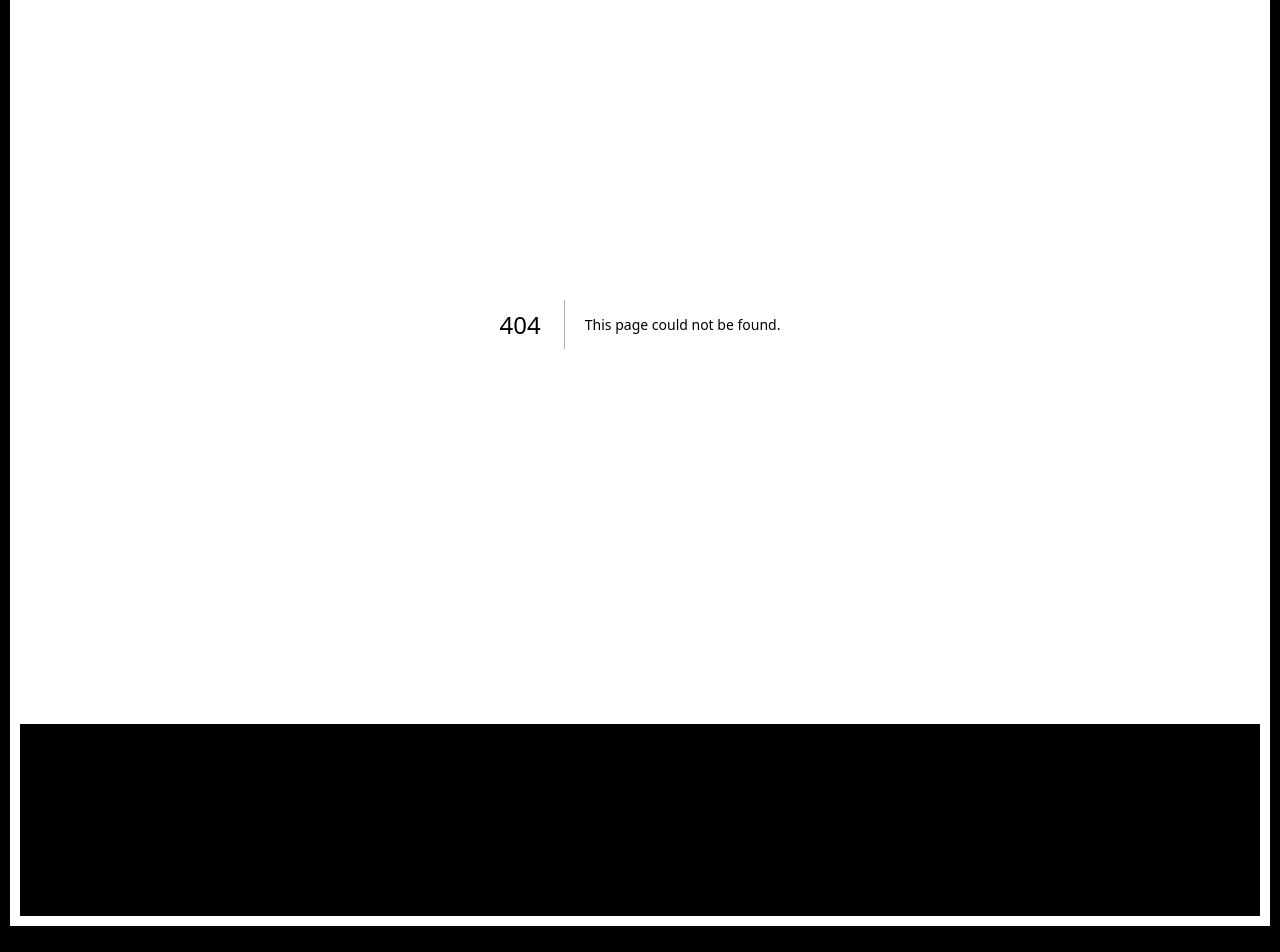
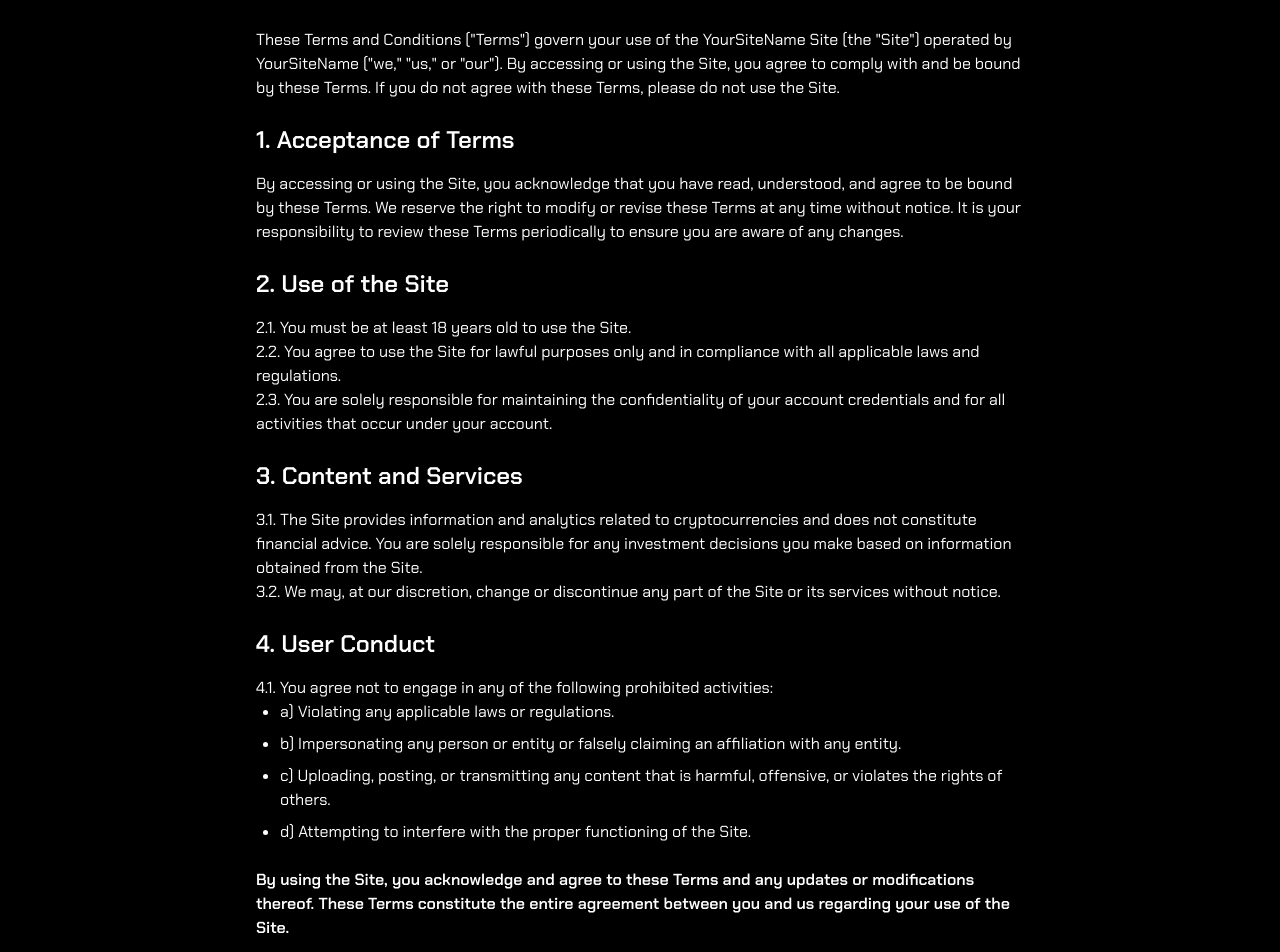
Before and after one commit to hexgeta/lim-real, a Next.js app: page /terms-and-conditions in a window 1280 px wide. Before the commit this address had no page. Shown: the part 140-1092 px from the top of the page. Built offline with nearby package versions, Linux system fonts and the light colour scheme.

Commit message:
Your descriptive commit message

```diff
--- a/components/Footer.tsx
+++ b/components/Footer.tsx
@@ -8,31 +8,30 @@ const Footer = () => {
         <div className="col-span-1">
           <h3 className="text-lg font-semibold mb-2">LOOKINTOMAXI 2024</h3>
           <p className="text-sm">Donation address:</p>
-          <p className="text-sm break-all">0x1F12DAE5450522b445Fe1882C4F8D2Cf67B38a43</p>
+          <p className="text-sm break-all text-[rgb(153,153,153)] hover:text-gray-300 cursor-pointer" onClick={() => navigator.clipboard.writeText('0x1F12DAE5450522b445Fe1882C4F8D2Cf67B38a43')}>
+            0x1F12DAE5450522b445Fe1882C4F8D2Cf67B38a43
+          </p>
         </div>
         <div className="col-span-1">
-          <h3 className="text-lg font-semibold mb-2">More stats</h3>
+          <h3 className="text-lg font-semibold mb-2">More charts</h3>
           <ul className="text-sm space-y-1">
-            <li><Link href="/">Vs solo</Link></li>
-            <li><Link href="/">Ended stakes</Link></li>
-            <li><Link href="/">ETH vs PLS gas</Link></li>
-            <li><Link href="/">Prices</Link></li>
+            <li><Link href="/vs-hex" className="text-[rgb(153,153,153)] hover:text-gray-300">BTC vs ETH vs HEX</Link></li>
+            <li><Link href="/hex-gains" className="text-[rgb(153,153,153)] hover:text-gray-300">HEX Xs</Link></li>
+
           </ul>
         </div>
         <div className="col-span-1">
-          <h3 className="text-lg font-semibold mb-2">More info</h3>
+          <h3 className="text-lg font-semibold mb-2">Learn more</h3>
           <ul className="text-sm space-y-1">
-            <li><Link href="/">Calendar</Link></li>
-            <li><Link href="/">Buy</Link></li>
-            <li><Link href="https://docs.lookintomaxi.com/">Docs</Link></li>
-            <li><Link href="https://www.maximusdao.com/">Learn more</Link></li>
+            <li><Link href="https://docs.lookintomaxi.com/" className="text-[rgb(153,153,153)] hover:text-gray-300">Docs</Link></li>
+            <li><Link href="https://www.maximusdao.com/" className="text-[rgb(153,153,153)] hover:text-gray-300">Official site</Link></li>
           </ul>
         </div>
         <div className="col-span-1">
           <h3 className="text-lg font-semibold mb-2">Legal</h3>
           <ul className="text-sm space-y-1">
-            <li><Link href="https://lookintomaxi.com/terms-and-conditions/">T&C</Link></li>
-            <li><Link href="https://lookintomaxi.com/privacy-policy/">Privacy</Link></li>
+            <li><Link href="/terms-and-conditions" className="text-[rgb(153,153,153)] hover:text-gray-300">T&C</Link></li>
+            <li><Link href="/privacy-policy" className="text-[rgb(153,153,153)] hover:text-gray-300">Privacy</Link></li>
           </ul>
         </div>
       </div>
--- a/components/NavBar.tsx
+++ b/components/NavBar.tsx
@@ -13,9 +13,7 @@ const NavigationBar = () => {
         <div className="hidden md:flex items-center justify-left flex-grow ml-10">
           <div className="flex space-x-6">
             <Link href="/delta-discounts" className="text-[rgb(153,153,153)] hover:text-gray-300">Δ Discounts</Link>
-            <Link href="/hex-charts" className="text-[rgb(153,153,153)] hover:text-gray-300">Charts</Link>
-            <Link href="/btc-eth-hex" className="text-[rgb(153,153,153)] hover:text-gray-300">BTC vs ETH vs HEX</Link>
-            <Link href="/hex-gains" className="text-[rgb(153,153,153)] hover:text-gray-300">Hex Xs</Link>
+            <Link href="/hex-charts" className="text-[rgb(153,153,153)] hover:text-gray-300">HEX Charts</Link>
 
           </div>
         </div>
@@ -40,7 +38,7 @@ const NavigationBar = () => {
         <div className="md:hidden mt-4">
           <Link href="/delta-discounts" className="block text-white py-2">Δ Discounts</Link>
           <Link href="/hex-charts" className="block text-white py-2">Charts</Link>
-          <Link href="/btc-eth-hex" className="block text-white py-2">BTC vs ETH vs HEX</Link>
+          <Link href="/vs-hex" className="block text-white py-2">BTC vs ETH vs HEX</Link>
           <Link href="/hex-gains" className="block text-white py-2">Hex Xs</Link>
         </div>
       )}
--- /dev/null
+++ b/pages/privacy-policy.tsx
@@ -0,0 +1,63 @@
+import React from 'react';
+
+const PrivacyPolicy: React.FC = () => {
+  return (
+    <div className="container mx-auto px-4 py-8">
+
+      <main className="max-w-3xl mx-auto">
+        <h1 className="text-4xl font-bold mb-8">Privacy Policy</h1>
+
+        <div className="space-y-6">
+          <section>
+            <h2 className="text-2xl font-semibold mb-4">1. Collection of Information</h2>
+            <p className="mb-4">
+              We may collect various types of information when you use our website, including:
+            </p>
+            <ul className="list-disc pl-6 space-y-2">
+              <li>
+                <strong>Usage Information:</strong> We may collect information about how you use our website, such as your IP address, browser type, and operating system.
+              </li>
+              <li>
+                <strong>Cookies:</strong> We may use cookies and similar tracking technologies to collect information about your browsing behavior on our website. You can control cookies through your browser settings.
+              </li>
+            </ul>
+          </section>
+
+          <section>
+            <h2 className="text-2xl font-semibold mb-4">2. Use of Information</h2>
+            <p className="mb-2">We may use the information we collect for various purposes, including:</p>
+            <p>2.1. To provide and maintain our website.</p>
+            <p>2.2. To comply with legal obligations.</p>
+          </section>
+
+          <section>
+            <h2 className="text-2xl font-semibold mb-4">3. Disclosure of Information</h2>
+            <p className="mb-2">We may share your information with:</p>
+            <p>3.1. Third-party service providers who assist us in operating our website and providing our services.</p>
+            <p>3.2. Legal authorities if required by law or to protect our rights, safety, or property.</p>
+          </section>
+
+          <section>
+            <h2 className="text-2xl font-semibold mb-4">4. Security</h2>
+            <p>
+              We take reasonable measures to protect your information but cannot guarantee its absolute security.
+            </p>
+          </section>
+
+          <section>
+            <h2 className="text-2xl font-semibold mb-4">5. Changes to this Policy</h2>
+            <p>
+              We may update this Privacy Policy from time to time. The updated policy will be posted on this page.
+            </p>
+          </section>
+
+          <p className="mt-8 font-semibold">
+            By using our website, you acknowledge and agree to this Privacy Policy.
+          </p>
+        </div>
+      </main>
+    </div>
+  );
+};
+
+export default PrivacyPolicy;
--- /dev/null
+++ b/pages/terms-and-conditions.tsx
@@ -0,0 +1,63 @@
+import React from 'react';
+import Head from 'next/head';
+
+const TermsAndConditions: React.FC = () => {
+  return (
+    <div className="container mx-auto px-4 py-8">
+      <Head>
+        <title>Terms and Conditions - YourSiteName</title>
+        <meta name="description" content="Terms and Conditions for YourSiteName" />
+        <link rel="icon" href="/favicon.ico" />
+      </Head>
+
+      <main className="max-w-3xl mx-auto">
+        <h1 className="text-4xl font-bold mb-8">Terms and Conditions</h1>
+
+        <div className="space-y-6">
+          <p>
+            These Terms and Conditions ("Terms") govern your use of the YourSiteName Site (the "Site") operated by YourSiteName ("we," "us," or "our"). By accessing or using the Site, you agree to comply with and be bound by these Terms. If you do not agree with these Terms, please do not use the Site.
+          </p>
+
+          <section>
+            <h2 className="text-2xl font-semibold mb-4">1. Acceptance of Terms</h2>
+            <p>
+              By accessing or using the Site, you acknowledge that you have read, understood, and agree to be bound by these Terms. We reserve the right to modify or revise these Terms at any time without notice. It is your responsibility to review these Terms periodically to ensure you are aware of any changes.
+            </p>
+          </section>
+
+          <section>
+            <h2 className="text-2xl font-semibold mb-4">2. Use of the Site</h2>
+            <p>2.1. You must be at least 18 years old to use the Site.</p>
+            <p>2.2. You agree to use the Site for lawful purposes only and in compliance with all applicable laws and regulations.</p>
+            <p>2.3. You are solely responsible for maintaining the confidentiality of your account credentials and for all activities that occur under your account.</p>
+          </section>
+
+          <section>
+            <h2 className="text-2xl font-semibold mb-4">3. Content and Services</h2>
+            <p>3.1. The Site provides information and analytics related to cryptocurrencies and does not constitute financial advice. You are solely responsible for any investment decisions you make based on information obtained from the Site.</p>
+            <p>3.2. We may, at our discretion, change or discontinue any part of the Site or its services without notice.</p>
+          </section>
+
+          <section>
+            <h2 className="text-2xl font-semibold mb-4">4. User Conduct</h2>
+            <p>4.1. You agree not to engage in any of the following prohibited activities:</p>
+            <ul className="list-disc pl-6 space-y-2">
+              <li>a) Violating any applicable laws or regulations.</li>
+              <li>b) Impersonating any person or entity or falsely claiming an affiliation with any entity.</li>
+              <li>c) Uploading, posting, or transmitting any content that is harmful, offensive, or violates the rights of others.</li>
+              <li>d) Attempting to interfere with the proper functioning of the Site.</li>
+            </ul>
+          </section>
+
+          {/* Add more sections here for the remaining terms */}
+
+          <p className="mt-8 font-semibold">
+            By using the Site, you acknowledge and agree to these Terms and any updates or modifications thereof. These Terms constitute the entire agreement between you and us regarding your use of the Site.
+          </p>
+        </div>
+      </main>
+    </div>
+  );
+};
+
+export default TermsAndConditions;
```
Also changed, not shown: pages/vs-hex.tsx (renamed from pages/Btc-Eth-Hex.tsx).
